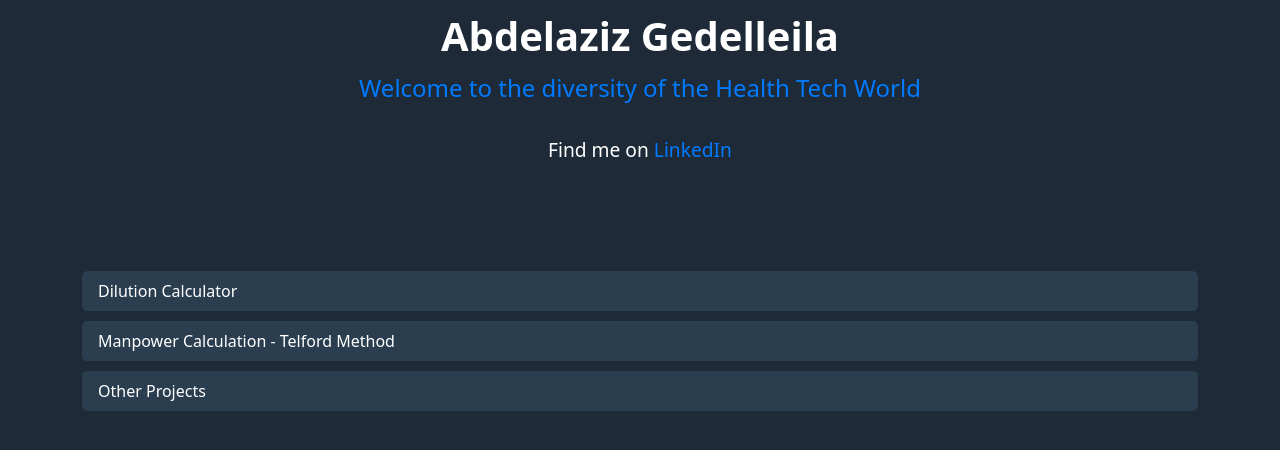
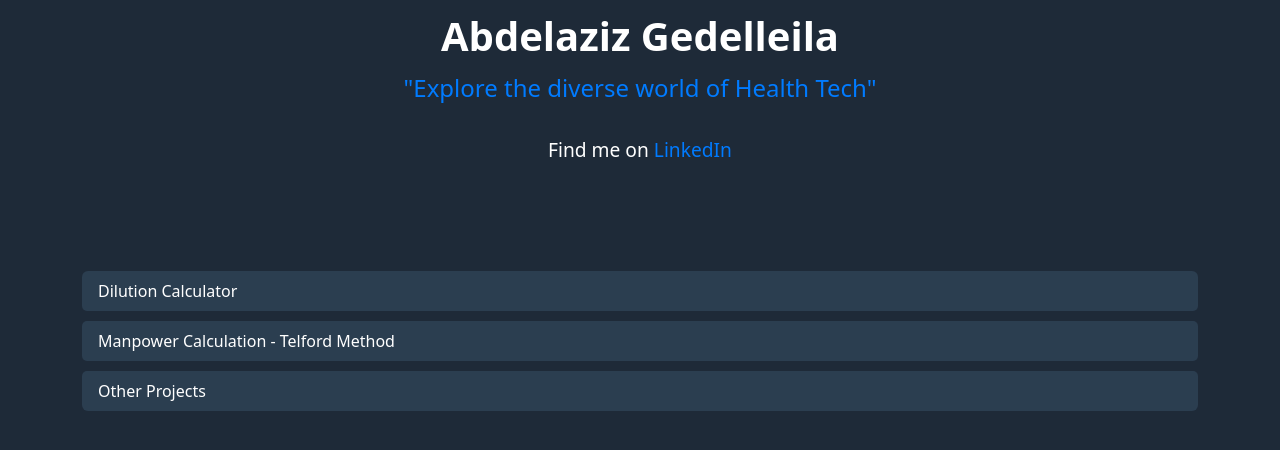
Before and after one commit to AbdelazizGedella/Calculators, a plain HTML site: page index.html in a window 1280 px wide. Shown: the part 208-658 px from the top of the page. Drawn offline with nearby package versions, Linux system fonts and the light colour scheme.

Commit message:
Update index.html

```diff
--- a/index.html
+++ b/index.html
@@ -66,7 +66,7 @@
         <div class="header">
             <img src="https://media.licdn.com/dms/image/v2/D4D03AQGD95yhFv6QAw/profile-displayphoto-shrink_800_800/profile-displayphoto-shrink_800_800/0/1679053811032?e=1740009600&v=beta&t=DQw9nAVoWhL1rvZ8jqAmRAKKiJawKQUFRh6qZxBRp1k" alt="Profile Picture" class="profile-img">
             <h1 class="name">Abdelaziz Gedelleila</h1>
-            <p class="welcome">Welcome to the diversity of the Health Tech World</p>
+            <p class="welcome">"Explore the diverse world of Health Tech"</p>
             <div class="link">
                 <p>Find me on <a href="https://www.linkedin.com/in/abdelaziz-ibrahim-gedeleila-773b2b141/" target="_blank">LinkedIn</a></p>
             </div>
```
